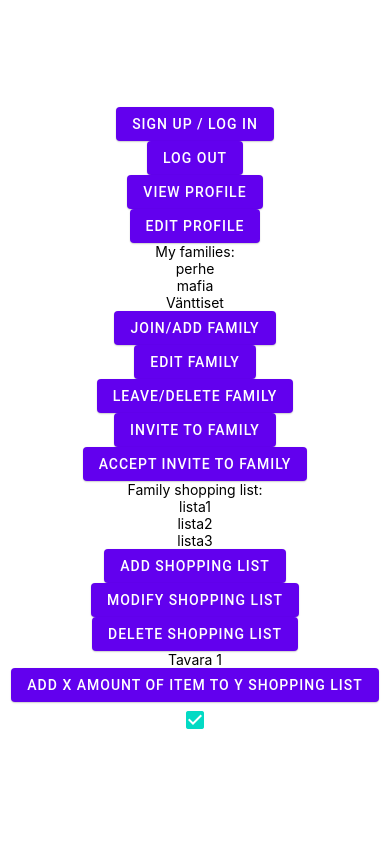
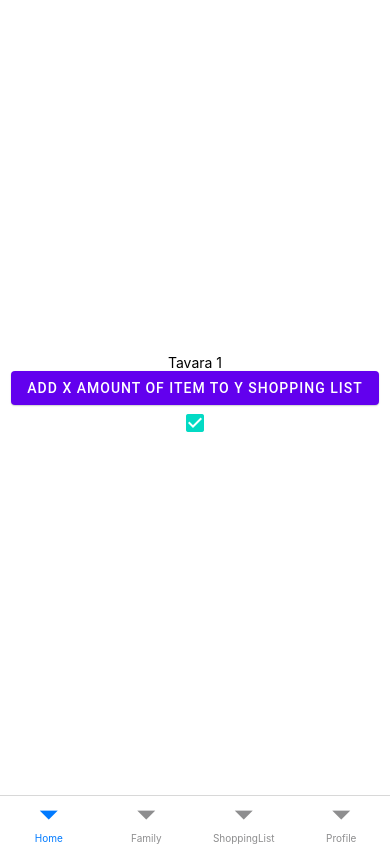
Before and after one commit to PetteriV99/TWC-AAD-Repository, a React Native app in the folder client/: screen /Home in a window 390 px wide. Built offline with nearby package versions, Linux system fonts and the light colour scheme.

Commit message:
router and screens

```diff
--- a/client/App.tsx
+++ b/client/App.tsx
@@ -1,54 +1,11 @@
-import { StatusBar } from 'expo-status-bar'
-import { StyleSheet, Text, View } from 'react-native'
-import { Button, Checkbox } from 'react-native-paper'
+import * as React from 'react'
+import { NavigationContainer } from '@react-navigation/native'
+import Router from './router'
 
 export default function App() {
   return (
-    <View style={styles.container}>
-      <StatusBar style='auto' />
-      <Button mode="contained">Sign up / Log in</Button>
-      <Button mode="contained">Log out</Button>
-      <Button mode="contained">View profile</Button>
-      <Button mode="contained">Edit profile</Button>
-
-      <Text>My families:</Text>
-      {["perhe", "mafia", "Vänttiset"].map(item => (<Text key={item}>{item}</Text>))}
-      <Button mode="contained">Join/Add family</Button>
-      <Button mode="contained">Edit family</Button>
-      <Button mode="contained">Leave/Delete family</Button>
-
-      <Button mode="contained">Invite to family</Button>
-      <Button mode="contained">Accept invite to family</Button>
-
-      <Text>Family shopping list:</Text>
-      {["lista1", "lista2", "lista3"].map(item => (<Text key={item}>{item}</Text>))}
-      <Button mode="contained">Add shopping list</Button>
-      <Button mode="contained">Modify shopping list</Button>
-      <Button mode="contained">Delete shopping list</Button>
-
-
-      <Text>Tavara 1</Text>
-      <Button mode="contained">Add x amount of item to y shopping list</Button>
-      <Checkbox status={'checked'} /> {/* x määrä tavaraa kärryssä ? */}
-
-    {/* shopping listan pitää päivittyä kun shoppailee  */}
-    {/* - a user can update the shopping list when shopping after the shopping list is opened in the app (1 point), or app queries the list in short time intervals (2 point), or the backend can push the
-
-changed data into the shopping list in real-time when the user is shopping and the shopping list is open (4 points) */}
-
-{/* the app has a personal look and feel (2 points)
-
-- the usability of the app is good (2 points) */}
-
-    </View>
+    <NavigationContainer>
+      <Router />
+    </NavigationContainer>
   )
 }
-
-const styles = StyleSheet.create({
-  container: {
-    flex: 1,
-    backgroundColor: '#fff',
-    alignItems: 'center',
-    justifyContent: 'center',
-  },
-})
--- a/client/package.json
+++ b/client/package.json
@@ -9,12 +9,17 @@
     "web": "expo start --web"
   },
   "dependencies": {
+    "@react-navigation/bottom-tabs": "^6.4.0",
+    "@react-navigation/native": "^6.0.13",
+    "@react-navigation/native-stack": "^6.9.1",
     "expo": "~47.0.6",
     "expo-status-bar": "~1.4.2",
     "react": "18.1.0",
     "react-dom": "18.1.0",
     "react-native": "0.70.5",
     "react-native-paper": "^4.12.5",
+    "react-native-safe-area-context": "^4.4.1",
+    "react-native-screens": "^3.18.2",
     "react-native-web": "~0.18.9"
   },
   "devDependencies": {
--- /dev/null
+++ b/client/router.tsx
@@ -0,0 +1,48 @@
+import React from 'react'
+import { createNativeStackNavigator } from '@react-navigation/native-stack'
+import { Home, Family, ShoppingList, Profile } from './screens'
+import { createBottomTabNavigator } from '@react-navigation/bottom-tabs'
+
+const Stack = createNativeStackNavigator()
+const Tab = createBottomTabNavigator()
+
+function MainApp() {
+  return (
+    <Tab.Navigator>
+      <Tab.Screen
+        name='Home'
+        component={Home}
+        options={{ headerShown: false }}
+      />
+      <Tab.Screen
+        name='Family'
+        component={Family}
+        options={{ headerShown: false }}
+      />
+      <Tab.Screen
+        name='ShoppingList'
+        component={ShoppingList}
+        options={{ headerShown: false }}
+      />
+      <Tab.Screen
+        name='Profile'
+        component={Profile}
+        options={{ headerShown: false }}
+      />
+    </Tab.Navigator>
+  )
+}
+
+const Router = () => {
+  return (
+    <Stack.Navigator>
+      <Stack.Screen
+        name='MainApp'
+        component={MainApp}
+        options={{ headerShown: false }}
+      />
+    </Stack.Navigator>
+  )
+}
+
+export default Router
--- /dev/null
+++ b/client/screens/Family.tsx
@@ -0,0 +1,31 @@
+import { StatusBar } from 'expo-status-bar'
+import { StyleSheet, Text, View } from 'react-native'
+import { Button, Checkbox } from 'react-native-paper'
+
+export default function Family() {
+  return (
+    <View style={styles.container}>
+      <StatusBar style='auto' />
+
+      <Text>My families:</Text>
+      {['perhe', 'mafia', 'Vänttiset'].map(item => (
+        <Text key={item}>{item}</Text>
+      ))}
+      <Button mode='contained'>Join/Add family</Button>
+      <Button mode='contained'>Edit family</Button>
+      <Button mode='contained'>Leave/Delete family</Button>
+
+      <Button mode='contained'>Invite to family</Button>
+      <Button mode='contained'>Accept invite to family</Button>
+    </View>
+  )
+}
+
+const styles = StyleSheet.create({
+  container: {
+    flex: 1,
+    backgroundColor: '#fff',
+    alignItems: 'center',
+    justifyContent: 'center',
+  },
+})
--- /dev/null
+++ b/client/screens/Home.tsx
@@ -0,0 +1,32 @@
+import { StatusBar } from 'expo-status-bar'
+import { StyleSheet, Text, View } from 'react-native'
+import { Button, Checkbox } from 'react-native-paper'
+
+export default function HomeScreen() {
+  return (
+    <View style={styles.container}>
+      <StatusBar style='auto' />
+
+      <Text>Tavara 1</Text>
+      <Button mode='contained'>Add x amount of item to y shopping list</Button>
+      <Checkbox status='checked' />
+      {/* x määrä tavaraa kärryssä ? */}
+      {/* shopping listan pitää päivittyä kun shoppailee  */}
+      {/* - a user can update the shopping list when shopping after the shopping list is opened in the app (1 point), or app queries the list in short time intervals (2 point), or the backend can push the
+
+changed data into the shopping list in real-time when the user is shopping and the shopping list is open (4 points) */}
+      {/* the app has a personal look and feel (2 points)
+
+- the usability of the app is good (2 points) */}
+    </View>
+  )
+}
+
+const styles = StyleSheet.create({
+  container: {
+    flex: 1,
+    backgroundColor: '#fff',
+    alignItems: 'center',
+    justifyContent: 'center',
+  },
+})
--- /dev/null
+++ b/client/screens/Profile.tsx
@@ -0,0 +1,22 @@
+import { StatusBar } from 'expo-status-bar'
+import { StyleSheet, Text, View } from 'react-native'
+import { Button, Checkbox } from 'react-native-paper'
+
+export default function HomeScreen() {
+  return (
+    <View style={styles.container}>
+      <Button mode='contained'>Sign up / Log in</Button>
+      <Button mode='contained'>Log out</Button>
+      <Button mode='contained'>Edit profile</Button>
+    </View>
+  )
+}
+
+const styles = StyleSheet.create({
+  container: {
+    flex: 1,
+    backgroundColor: '#fff',
+    alignItems: 'center',
+    justifyContent: 'center',
+  },
+})
--- /dev/null
+++ b/client/screens/ShoppingList.tsx
@@ -0,0 +1,28 @@
+import { StatusBar } from 'expo-status-bar'
+import { StyleSheet, Text, View } from 'react-native'
+import { Button, Checkbox } from 'react-native-paper'
+
+export default function ShoppingList() {
+  return (
+    <View style={styles.container}>
+      <StatusBar style='auto' />
+
+      <Text>Family shopping list:</Text>
+      {['lista1', 'lista2', 'lista3'].map(item => (
+        <Text key={item}>{item}</Text>
+      ))}
+      <Button mode='contained'>Add shopping list</Button>
+      <Button mode='contained'>Modify shopping list</Button>
+      <Button mode='contained'>Delete shopping list</Button>
+    </View>
+  )
+}
+
+const styles = StyleSheet.create({
+  container: {
+    flex: 1,
+    backgroundColor: '#fff',
+    alignItems: 'center',
+    justifyContent: 'center',
+  },
+})
--- /dev/null
+++ b/client/screens/index.ts
@@ -0,0 +1,7 @@
+
+import Family from './Family';
+import Home from './Home';
+import ShoppingList from './ShoppingList';
+import Profile from './Profile';
+
+export {ShoppingList, Home, Family, Profile };
```
Also changed, not shown: 1 other file (tests, documents, lock files or other folders).
